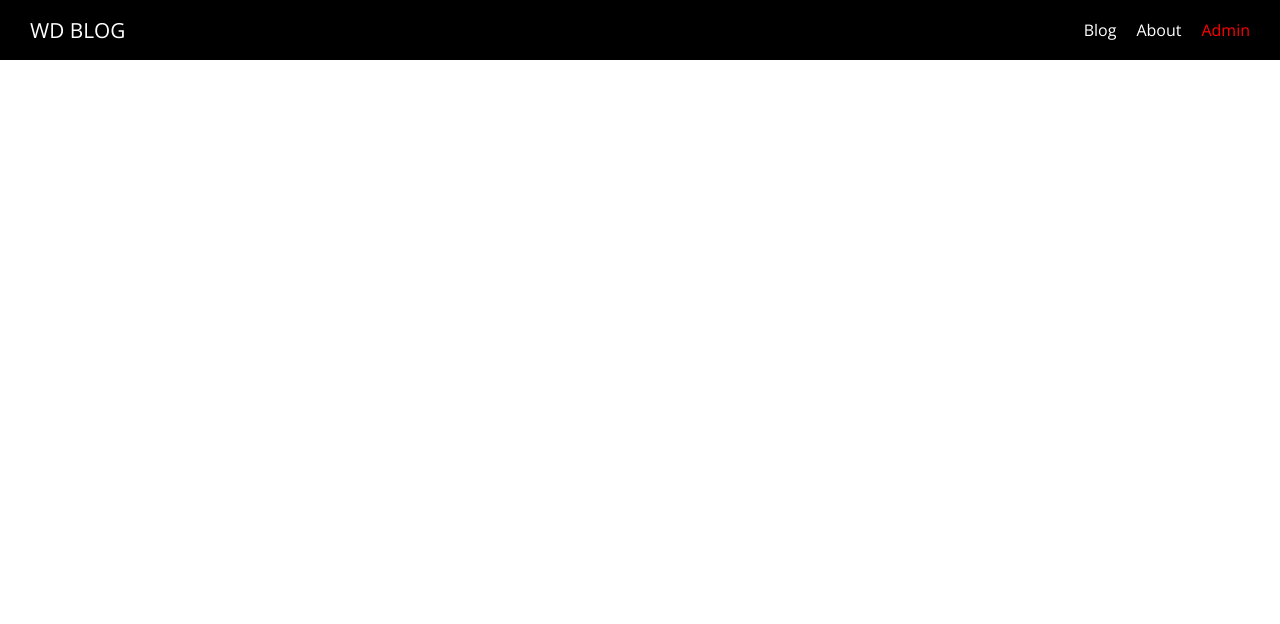
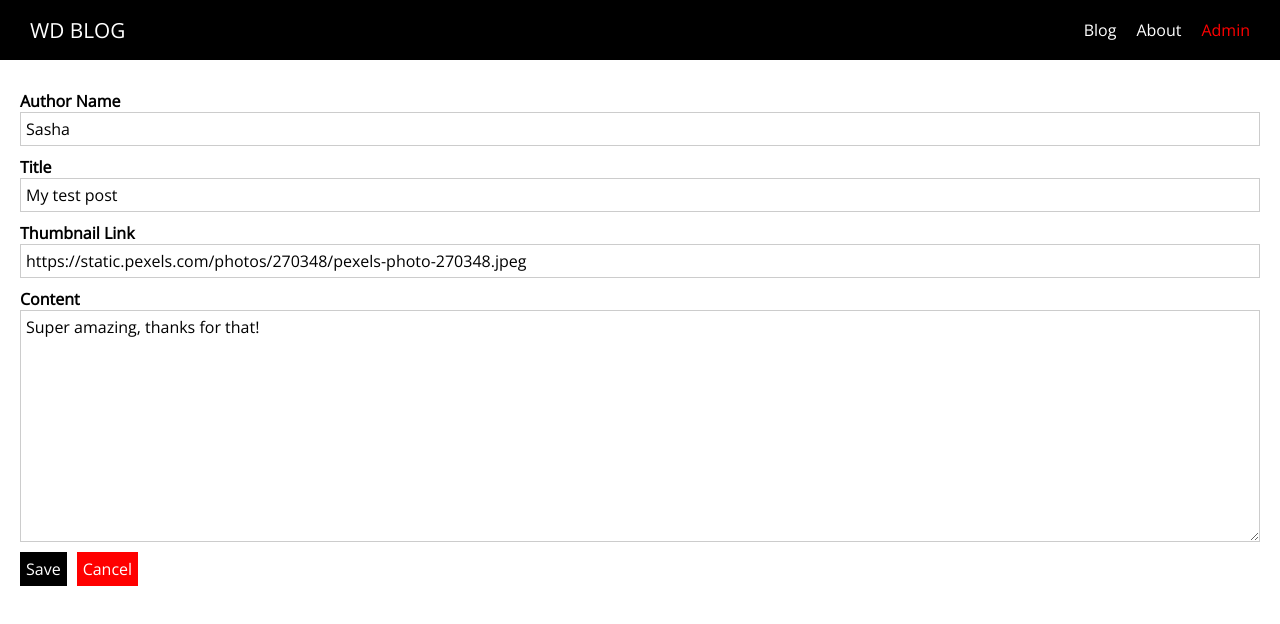
Before and after one commit to SashaSohrabi/nuxt-app, a Nuxt app: page /admin/1 in a window 1280 px wide. Shown: the top 624 px of the page. Built offline with nearby package versions, Linux system fonts and the light colour scheme.

Commit message:
preparing the backend

```diff
--- /dev/null
+++ b/components/Admin/AdminPostForm.vue
@@ -0,0 +1,58 @@
+<template>
+  <form class="admin-post-form" @submit.prevent="onSave">
+    <AppControlInput v-model="editedPost.author">Author Name</AppControlInput>
+
+    <AppControlInput v-model="editedPost.title">Title</AppControlInput>
+
+    <AppControlInput v-model="editedPost.thumbnailLink">Thumbnail Link</AppControlInput>
+
+    <AppControlInput control-type="textarea" v-model="editedPost.content">Content</AppControlInput>
+
+    <AppButton type="submit">Save</AppButton>
+
+    <AppButton type="button" style="margin-left: 10px" btn-style="cancel" @click="onCancel">Cancel</AppButton>
+  </form>
+</template>
+
+<script>
+import AppButton from "@/components/UI/AppButton";
+import AppControlInput from "@/components/UI/AppControlInput";
+export default {
+  components: {
+    AppButton,
+    AppControlInput
+  },
+  props: {
+    post: {
+      type: Object,
+      required: false
+    }
+  },
+  data() {
+    return {
+      editedPost: this.post
+        ? { ...this.post }
+        : {
+            author: "",
+            title: "",
+            thumbnailLink: "",
+            content: ""
+          }
+    };
+  },
+  methods: {
+    onSave() {
+      console.log(this.editedPost);
+    },
+    onCancel() {
+      this.$router.push("/admin");
+    }
+  }
+};
+</script>
+
+<style>
+.admin-post-form {
+  padding: 20px;
+}
+</style>
--- a/components/Posts/PostList.vue
+++ b/components/Posts/PostList.vue
@@ -2,18 +2,21 @@
   <section class="post-list">
     <PostPreview
       id="1"
+      :is-admin="isAdmin"
       thumbnail="https://static.pexels.com/photos/270348/pexels-photo-270348.jpeg"
       title="Title of the first post"
       previewText="First post!"
     />
     <PostPreview
       id="2"
+      :is-admin="isAdmin"
       thumbnail="https://static.pexels.com/photos/270348/pexels-photo-270348.jpeg"
       title="Title of the second post"
       previewText="Second post!"
     />
     <PostPreview
       id="3"
+      :is-admin="isAdmin"
       thumbnail="https://static.pexels.com/photos/270348/pexels-photo-270348.jpeg"
       title="Title of the third post"
       previewText="Third post!"
@@ -26,6 +29,12 @@ import PostPreview from "./PostPreview";
 export default {
   components: {
     PostPreview
+  },
+  props: {
+    isAdmin: {
+      type: Boolean,
+      default: false
+    }
   }
 };
 </script>
--- a/components/Posts/PostPreview.vue
+++ b/components/Posts/PostPreview.vue
@@ -1,5 +1,5 @@
 <template>
-  <nuxt-link :to="`/posts/${1}`" class="post-preview">
+  <nuxt-link :to="postLink" class="post-preview">
     <article>
       <div class="post-thumbnail" :style="{backgroundImage: `url(${thumbnail})`}"></div>
       <div class="post-content">
@@ -18,6 +18,10 @@ export default {
       type: String,
       required: true
     },
+    isAdmin: {
+      type: Boolean,
+      required: true
+    },
     title: {
       type: String,
       required: true
@@ -29,6 +33,11 @@ export default {
     thumbnail: {
       type: String,
       required: true
+    }
+  },
+  computed: {
+    postLink() {
+      return this.isAdmin ? `/admin/${this.id}` : `/posts/${this.id}`;
     }
   }
 };
--- a/pages/admin/_postId/index.vue
+++ b/pages/admin/_postId/index.vue
@@ -0,0 +1,28 @@
+<template>
+  <div class="admin-post-page">
+    <section class="update-form">
+      <AdminPostForm :post="loadedPost" />
+    </section>
+  </div>
+</template>
+
+<script>
+import AdminPostForm from "@/components/Admin/AdminPostForm";
+
+export default {
+  components: {
+    AdminPostForm
+  },
+  data() {
+    return {
+      loadedPost: {
+        author: "Sasha",
+        title: "My test post",
+        content: "Super amazing, thanks for that!",
+        thumbnailLink:
+          "https://static.pexels.com/photos/270348/pexels-photo-270348.jpeg"
+      }
+    };
+  }
+};
+</script>
--- a/pages/admin/index.vue
+++ b/pages/admin/index.vue
@@ -5,7 +5,7 @@
     </section>
     <section class="existing-posts">
       <h1>Existing Posts</h1>
-      <PostList />
+      <PostList isAdmin/>
     </section>
   </div>
 </template>
--- a/pages/admin/new-post/index.vue
+++ b/pages/admin/new-post/index.vue
@@ -1,59 +1,16 @@
 <template>
   <div class="admin-new-post-page">
     <div class="new-post-form">
-      <form @submit.prevent="onSave">
-        <AppControlInput v-model="editedPost.author">Author Name</AppControlInput>
-
-        <AppControlInput v-model="editedPost.title">Title</AppControlInput>
-
-        <AppControlInput v-model="editedPost.thumbnailLink">Thumbnail Link</AppControlInput>
-
-        <AppControlInput control-type="textarea" v-model="editedPost.content">Content</AppControlInput>
-
-        <AppButton type="submit">Save</AppButton>
-
-        <AppButton
-          type="button"
-          style="margin-left: 10px"
-          btn-style="cancel"
-          @click="onCancel"
-        >Cancel</AppButton>
-      </form>
+      <AdminPostForm />
     </div>
   </div>
 </template>
 
 <script>
-import AppButton from "@/components/UI/AppButton";
-import AppControlInput from "@/components/UI/AppControlInput";
+import AdminPostForm from "@/components/Admin/AdminPostForm";
 export default {
   components: {
-    AppButton,
-    AppControlInput
-  },
-  data() {
-    return {
-      editedPost: {
-        author: "",
-        title: "",
-        thumbnailLink: "",
-        content: ""
-      }
-    };
-  },
-  methods: {
-    onSave() {
-      console.log(this.editedPost);
-    },
-    onCancel() {
-      this.$router.push("/admin");
-    }
+    AdminPostForm
   }
 };
 </script>
-
-<style scoped>
-.admin-new-post-page {
-  padding: 20px;
-}
-</style>
```
